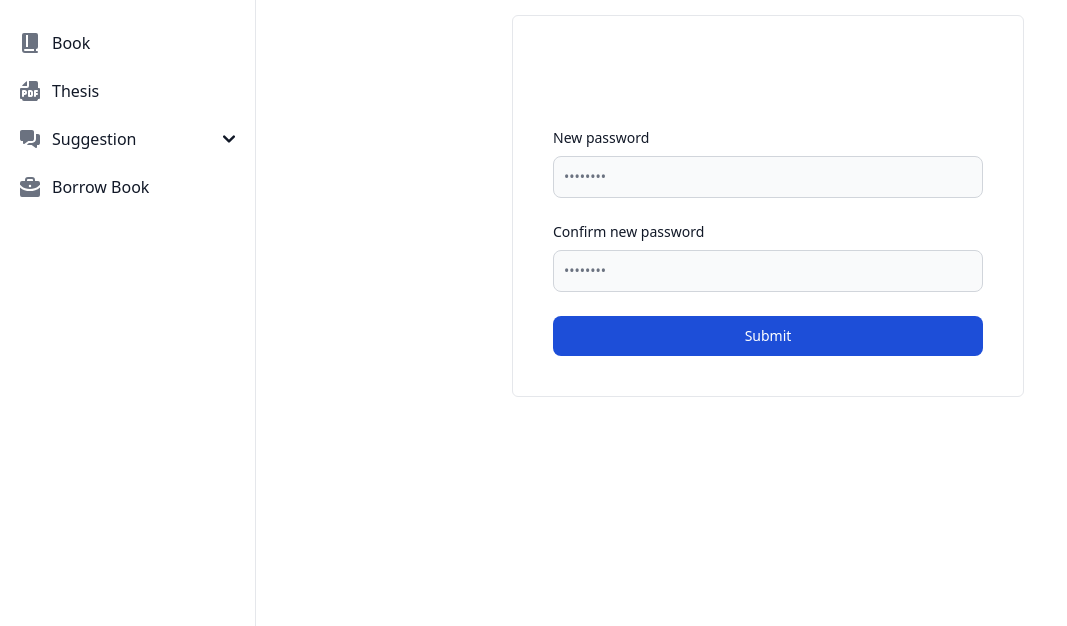
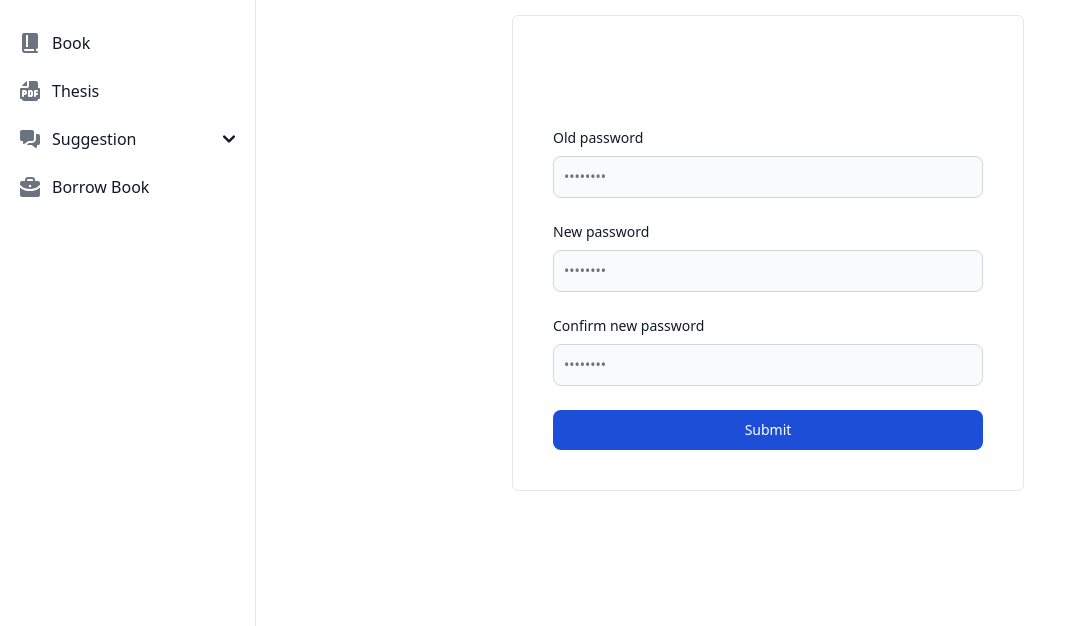
Before and after one commit to AristonCatipay/django_library_management, a Django app: page /user-profile/change_password/ in a window 1280 px wide. Shown: the part 57-683 px from the top of the page, without its empty margins (0-1067 px from the left). Run offline with Django 4.2, Linux system fonts and the light colour scheme; the visitor is signed in with stand-in values (Sample User, id 1); style sheets or scripts are compiled from the project's sources; some libraries are stand-ins or nearby versions.

Commit message:
Update the change password functionality. Check if the old password that the user give match their current password.

```diff
--- a/user_profile/templates/user_profile/change_password.html
+++ b/user_profile/templates/user_profile/change_password.html
@@ -8,6 +8,10 @@
     <h2 class="mb-10 text-2xl text-white font-bold text-center">Change Password</h2>
     <form class="space-y-6" action="." method="post">
         {% csrf_token %}
+        <div>
+            <label for="old_password" class="block mb-2 text-sm font-medium text-gray-900 dark:text-white">Old password</label>
+            <input type="password" name="old_password" id="old_password" placeholder="••••••••" class="bg-gray-50 border border-gray-300 text-gray-900 text-sm rounded-lg focus:ring-blue-500 focus:border-blue-500 block w-full p-2.5 dark:bg-gray-600 dark:border-gray-500 dark:placeholder-gray-400 dark:text-white" required>
+        </div>
         <div>
             <label for="new_password" class="block mb-2 text-sm font-medium text-gray-900 dark:text-white">New password</label>
             <input type="password" name="new_password" id="new_password" placeholder="••••••••" class="bg-gray-50 border border-gray-300 text-gray-900 text-sm rounded-lg focus:ring-blue-500 focus:border-blue-500 block w-full p-2.5 dark:bg-gray-600 dark:border-gray-500 dark:placeholder-gray-400 dark:text-white" required>
--- a/user_profile/views.py
+++ b/user_profile/views.py
@@ -47,16 +47,21 @@ def edit(request):
 @login_required
 def change_password(request):
     if request.method == 'POST':
+        old_password = request.POST['old_password']
         new_password = request.POST['new_password']
         confirm_new_password = request.POST['confirm_new_password']
 
-        if new_password == confirm_new_password:
-            request.user.set_password(new_password)
-            request.user.save()
-            messages.success(request, 'Success! The password has been edited.')
-            return redirect('core:signin')
+        if request.user.check_password(old_password):
+            if new_password == confirm_new_password:
+                request.user.set_password(new_password)
+                request.user.save()
+                messages.success(request, 'Success! The password has been edited.')
+                return redirect('core:signin')
+            else:
+                messages.error(request, 'Failed to update password. Password don\'t match')
+                return redirect('profile:change_password')
         else:
-            messages.error(request, 'Password don\'t match')
+            messages.error(request, 'Failed to update password. Old password does not match.')
             return redirect('profile:change_password')
 
     return render(request, 'user_profile/change_password.html', {
```
